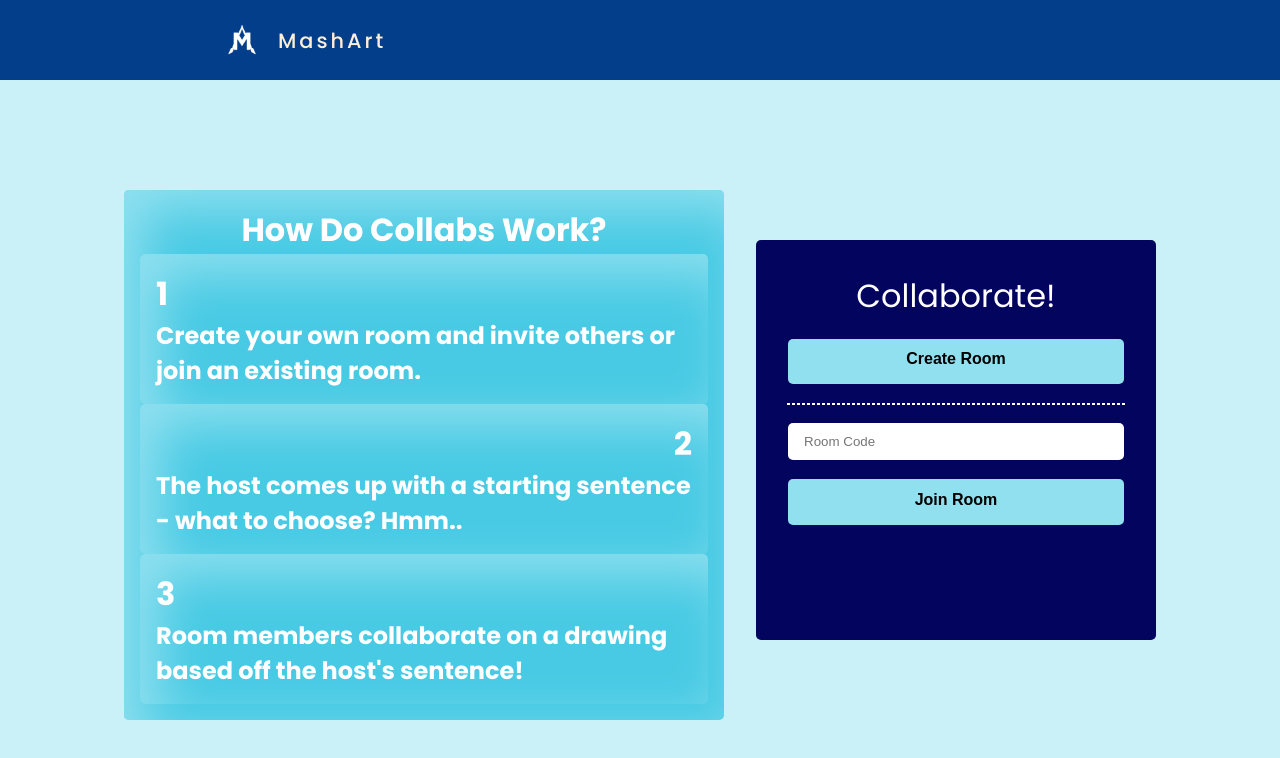
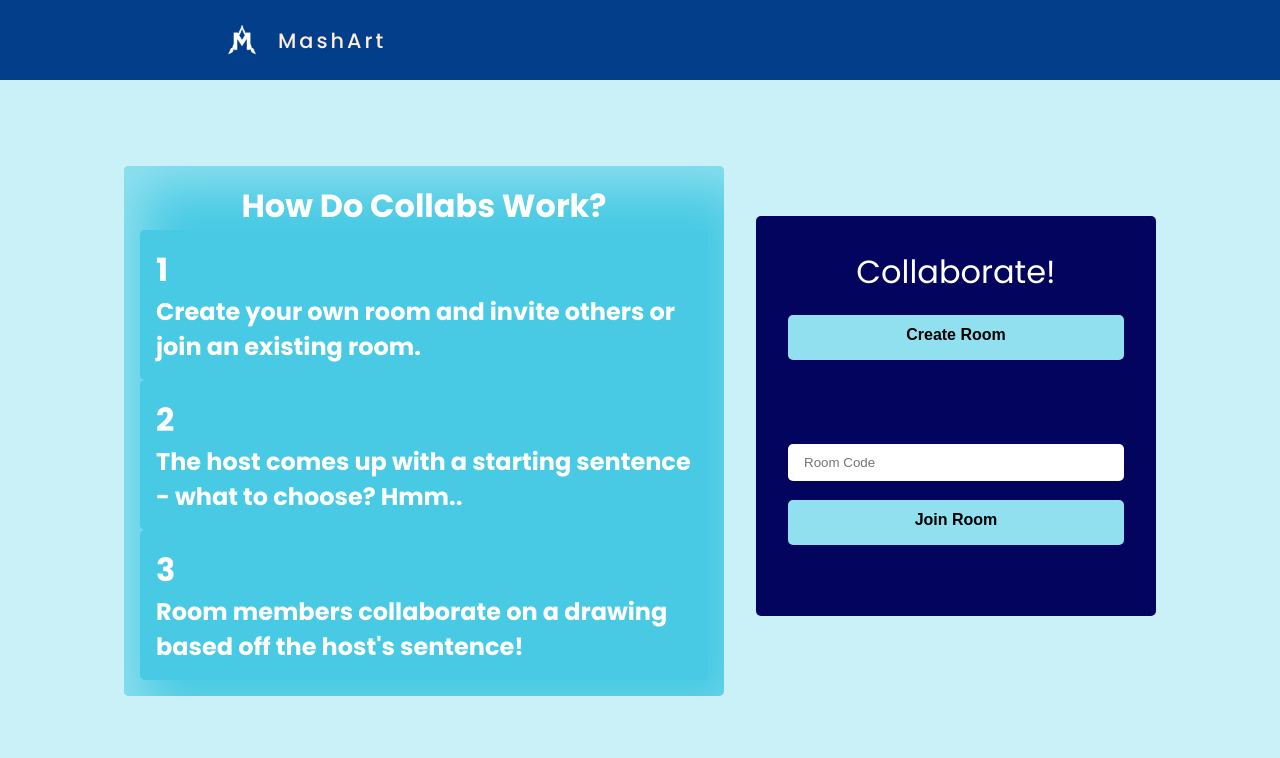
Before and after one commit to HARALARK/MashArt, a React (Create React App) app in the folder mashart/frontend/: page /collab in a window 1280 px wide. Shown: the top 758 px of the page. Built offline with nearby package versions, Linux system fonts and the light colour scheme; a web font is replaced by a local one.

Commit message:
Minor Adjustments

```diff
--- a/mashart/frontend/src/components/GameInfo.js
+++ b/mashart/frontend/src/components/GameInfo.js
@@ -7,7 +7,7 @@ const GameInfo = () => {
   <Offside>
     <div className='container'>
       <p className='heading'> How Do Collabs Work?</p>
-        <div className='container'>
+        <div className='text-container'>
           <div className='text-design'>
             <p className='leftH'> 1</p>
             <p className='body'> Create your own room and invite others
@@ -15,15 +15,15 @@ const GameInfo = () => {
           </div>
         </div>
 
-        <div className='container'>
+        <div className='text-container'>
           <div className='text-design'>
-            <p className='rightH'> 2</p>
+            <p className='leftH'> 2</p>
             <p className='body'> The host comes up with a
             starting sentence - what to choose? Hmm.. </p>
           </div>
         </div>
 
-        <div className='container'>
+        <div className='text-container'>
           <div className='text-design'>
             <p className='leftH'> 3</p>
             <p className='body'> Room members collaborate on a
@@ -43,10 +43,17 @@ const Offside = styled.div`
     display: inline-block;
     position: relative;
     background-color: var(--primary-dark);
-    padding: 1rem 1rem;
+    padding: 1rem 1rem 1rem 1rem;
     border-radius: 5px;
     box-shadow: 20px 20px 50px  var(--primary) inset;
+  }
 
+  .text-container{
+    display: inline-block;
+    position: relative;
+    background-color: var(--primary-dark);
+    padding: 1rem 1rem 1rem 1rem;
+    border-radius: 5px;
   }
 
   .heading {
@@ -70,10 +77,7 @@ const Offside = styled.div`
     font-size: 2rem;
   }
 
-  .text-design .rightH{
-    font-size: 2rem;
-    text-align: right;
-  }
+
   @media ${device.tablet} {
     height: 500px;
     width: 600px;
--- a/mashart/frontend/src/screens/CollabScreen.js
+++ b/mashart/frontend/src/screens/CollabScreen.js
@@ -28,7 +28,7 @@ const CollabScreen = () => {
                         {error && <Message variant="error">{error}</Message>}
                           <SubmitButton type = "button" value="Create Room"  />
 
-                        <Divider></Divider>
+                        <div className="room-container">
                         <Input
                             type="text"
                             placeholder="Room Code"
@@ -37,6 +37,7 @@ const CollabScreen = () => {
                         />
 
                         <SubmitButton type = "button" value="Join Room"  />
+                        </div>
                     </Form>
                 </div>
             </Container>
@@ -52,9 +53,7 @@ const Hero = styled.section`
   justify-content: center;
   align-items: center;
 `
-const Divider = styled.section`
-  outline: 1px dashed white;
-`
+
 const Container = styled.div`
   display: flex;
   align-items: center;
@@ -73,12 +72,14 @@ const Container = styled.div`
     height: calc(100vh - 80px);
     justify-content: space-between;
     gap: 2rem;
-    padding: 0 2rem;
-
+    padding: 0 2rem 3rem;
     .explain-container {
       display: flex;
+
     }
   }
+
+
 `
 
 const Form = styled.form`
@@ -92,6 +93,15 @@ const Form = styled.form`
   @media ${device.tablet} {
     height: 400px;
     width: 400px;
+  }
+
+  .room-container{
+    flex-direction: column;
+    background-color: var(--secondary-dark);
+    padding-top: 4rem;
+    border-radius: 5px;
+    display: flex;
+    gap: 1.2rem;
   }
 `
 
```
